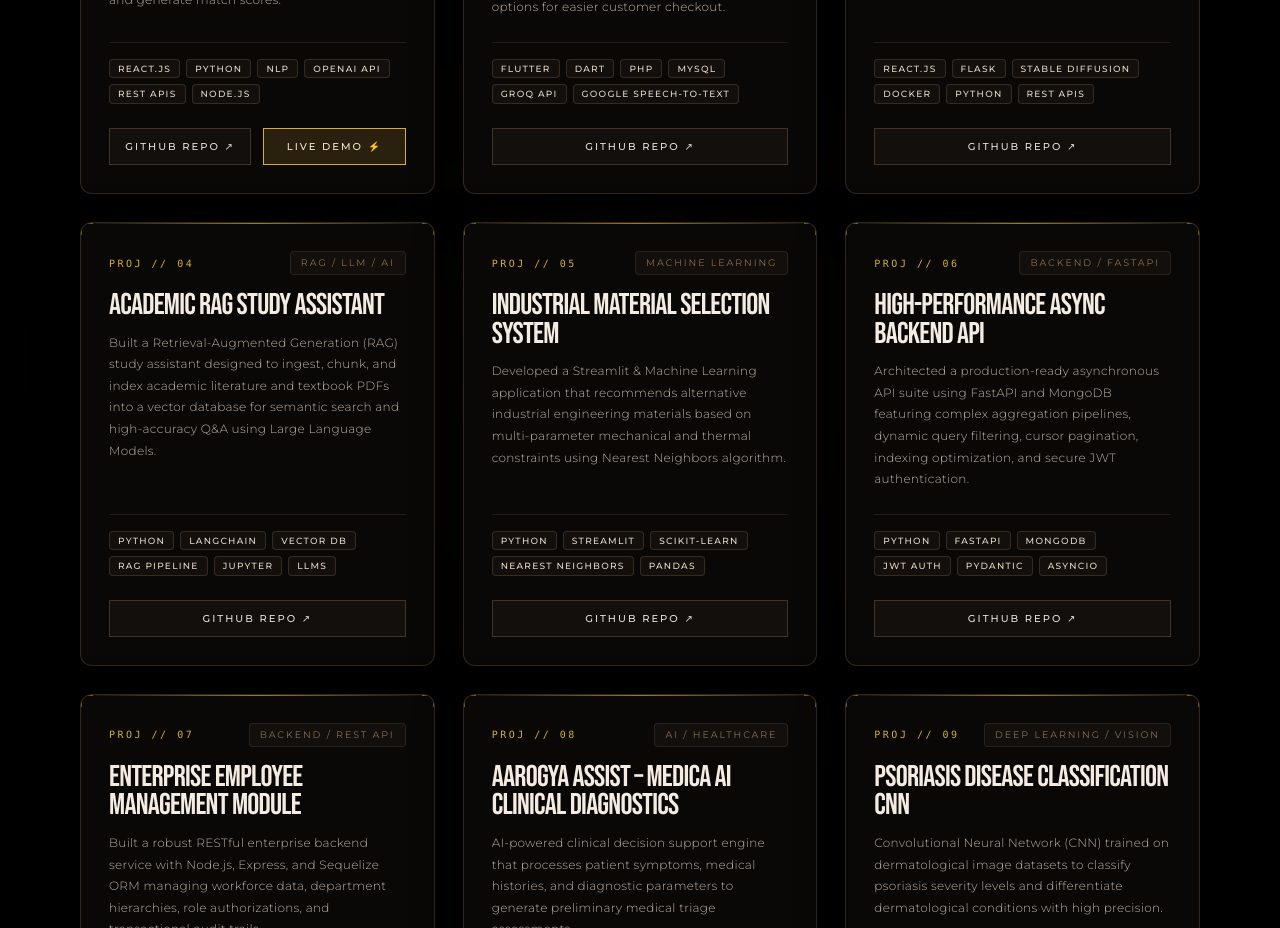
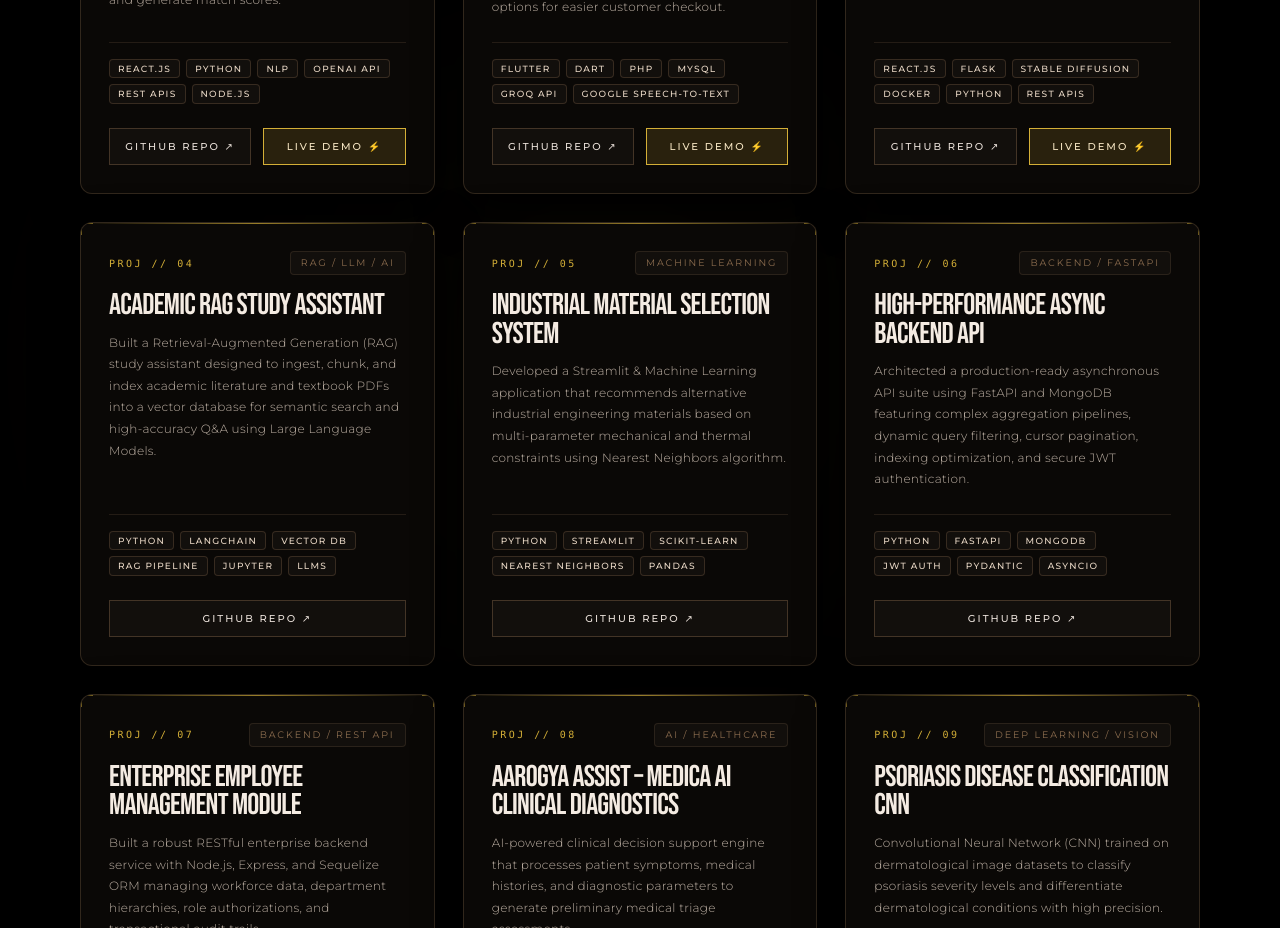
Before and after one commit to Patil-Shital-9236/shitalpatil-portfolio, a React (Vite) app: page / in a window 1280 px wide. Shown: the part 2440-3368 px from the top of the page. Built offline with nearby package versions, Linux system fonts and the light colour scheme; a web font is replaced by a local one.

Commit message:
Add repo and live demo buttons for Text-to-Image Generator and FitShop AI

```diff
--- a/src/components/ProjectsSection.tsx
+++ b/src/components/ProjectsSection.tsx
@@ -41,7 +41,8 @@ const allProjects: Project[] = [
     filterGroup: 'web-mobile',
     description:
       'Solved the problem of managing health-product shopping and customer guidance in one place, helping customers choose green tea and sprouts based on health and nutrition goals. Built 6+ modules for products, users, voice search, fitness guidance, payments, and admin management. Integrated Groq API + Google Speech-to-Text for multilingual AI assistance and voice ordering, with 4 payment options for easier customer checkout.',
-    githubUrl: 'https://github.com/Patil-Shital-9236',
+    githubUrl: 'https://github.com/Patil-Shital-9236/FitShop-AI',
+    liveUrl: 'https://github.com/Patil-Shital-9236/FitShop-AI',
     tech: ['Flutter', 'Dart', 'PHP', 'MySQL', 'Groq API', 'Google Speech-to-Text'],
     metrics: [
       { label: 'AI VOICE', value: 'Google Speech-to-Text' },
@@ -57,7 +58,8 @@ const allProjects: Project[] = [
     filterGroup: 'ai-ml',
     description:
       'Solved the problem of creating images manually from scratch by allowing users to generate images directly from text prompts. Built the application with React.js + Flask, connecting the frontend with the AI image-generation backend. Used Stable Diffusion, caching, and Docker to generate images, avoid repeated requests, and simplify backend deployment.',
-    githubUrl: 'https://github.com/Patil-Shital-9236',
+    githubUrl: 'https://github.com/Patil-Shital-9236/Text-to-Image-Generator',
+    liveUrl: 'https://github.com/Patil-Shital-9236/Text-to-Image-Generator',
     tech: ['React.js', 'Flask', 'Stable Diffusion', 'Docker', 'Python', 'REST APIs'],
     metrics: [
       { label: 'AI MODEL', value: 'Stable Diffusion' },
```
